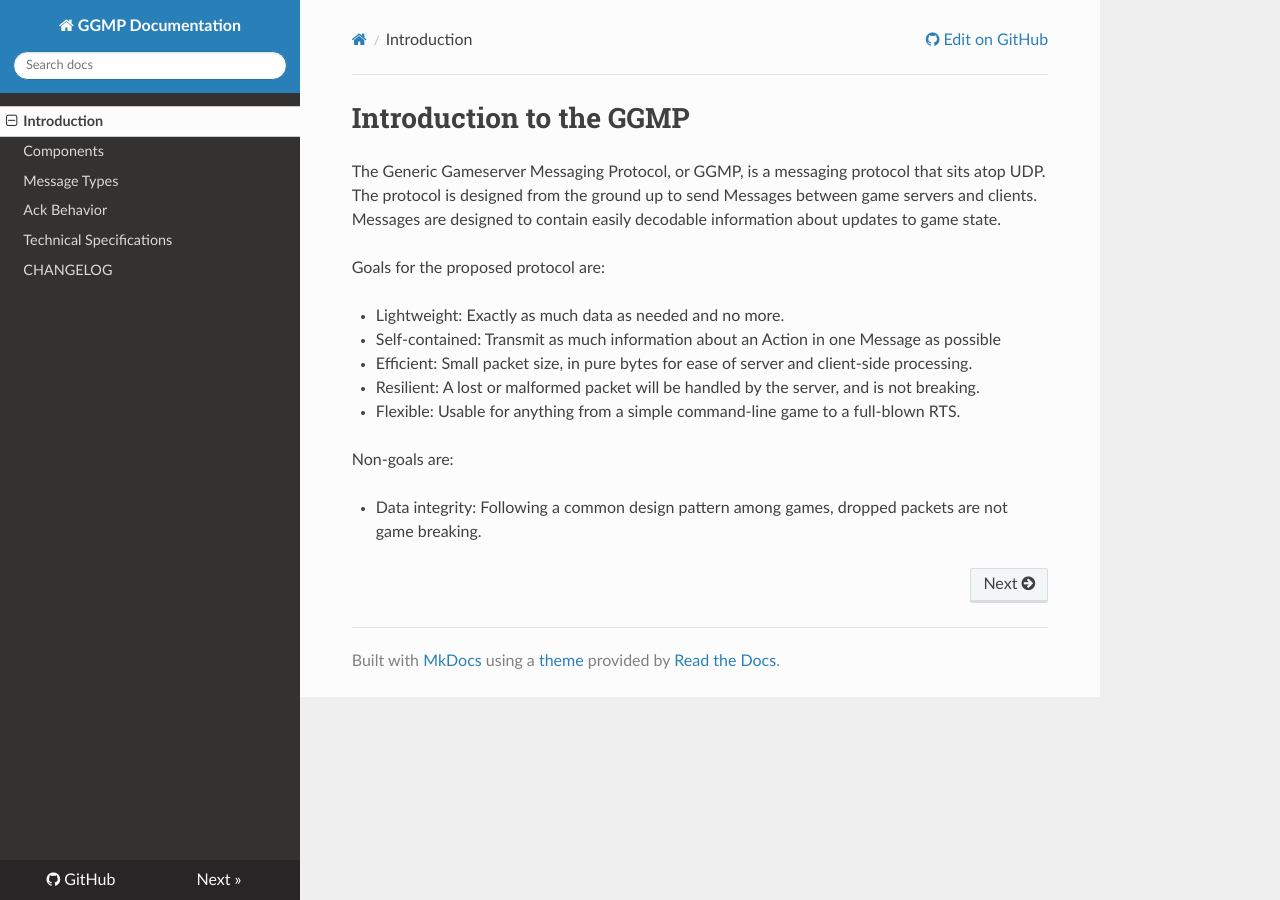
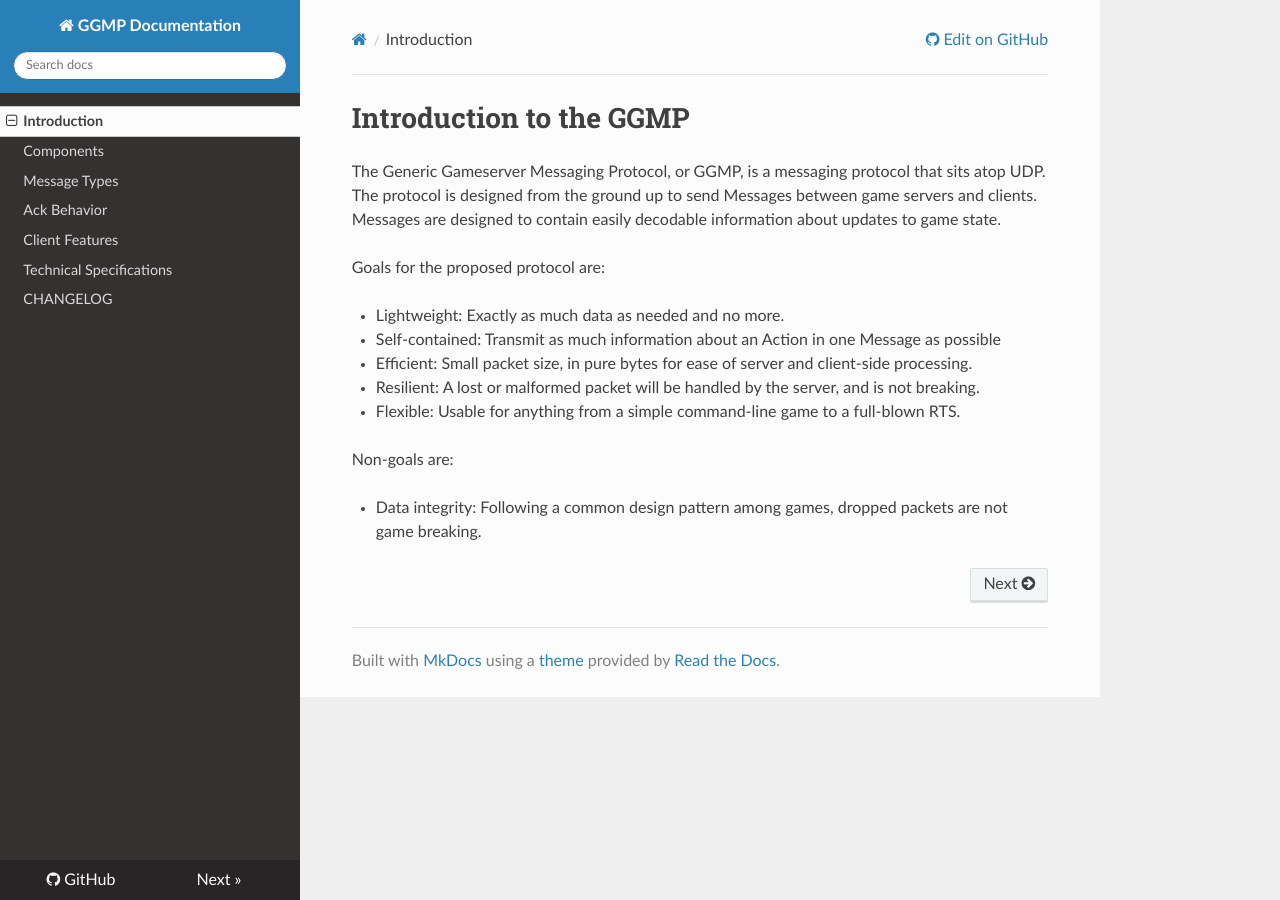
Before and after one commit to ggmpteam/ggmp, an MkDocs documentation site: the page built from docs/index.md, in a window 1280 px wide. Built offline with MkDocs 1.6.1, drawn with Linux system fonts in a browser that asks for light colours; nearby versions of some CDN libraries; old or Windows-style settings are respelled for this version of MkDocs.

Commit message:
Add client-features

```diff
--- a/mkdocs.yml
+++ b/mkdocs.yml
@@ -7,6 +7,7 @@ pages:
 - Components: 'components.md'
 - Message Types: 'message-types.md'
 - Ack Behavior: 'ack-behavior.md'
+- Client Features: 'client-features.md'
 - Technical Specifications: 'techspecs.md'
 - CHANGELOG: 'CHANGELOG.md'
 
```
